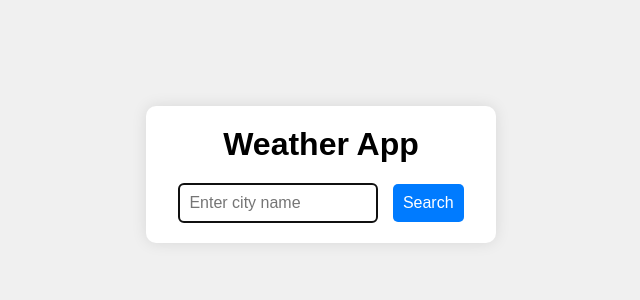
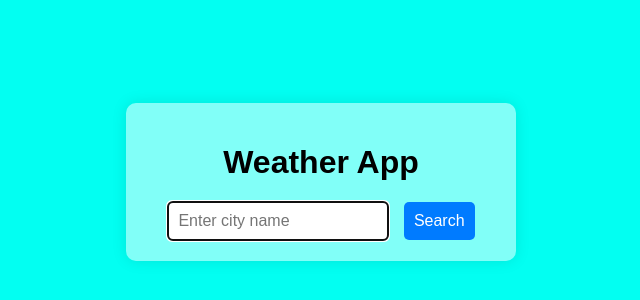
Before and after one commit to vasanthvarmadatla/Wather-Forecast, a plain HTML site: page index.html in a window 1280 px wide. Shown: the part 226-526 px from the top of the page, without its empty margins (319-959 px from the left). Drawn offline with Linux system fonts and the light colour scheme.

Commit message:
Update styles.css

```diff
--- a/styles.css
+++ b/styles.css
@@ -1,12 +1,6 @@
-* {
-    margin: 0;
-    padding: 0;
-    box-sizing: border-box;
-}
-
 body {
     font-family: Arial, sans-serif;
-    background-color: #f0f0f0;
+    background-color: #02fff2;
     display: flex;
     justify-content: center;
     align-items: center;
@@ -14,7 +8,7 @@ body {
 }
 
 .weather-app {
-    background-color: #fff;
+    background-color: #ffffff80;
     padding: 20px;
     border-radius: 10px;
     box-shadow: 0 0 15px rgba(0, 0, 0, 0.1);
```
